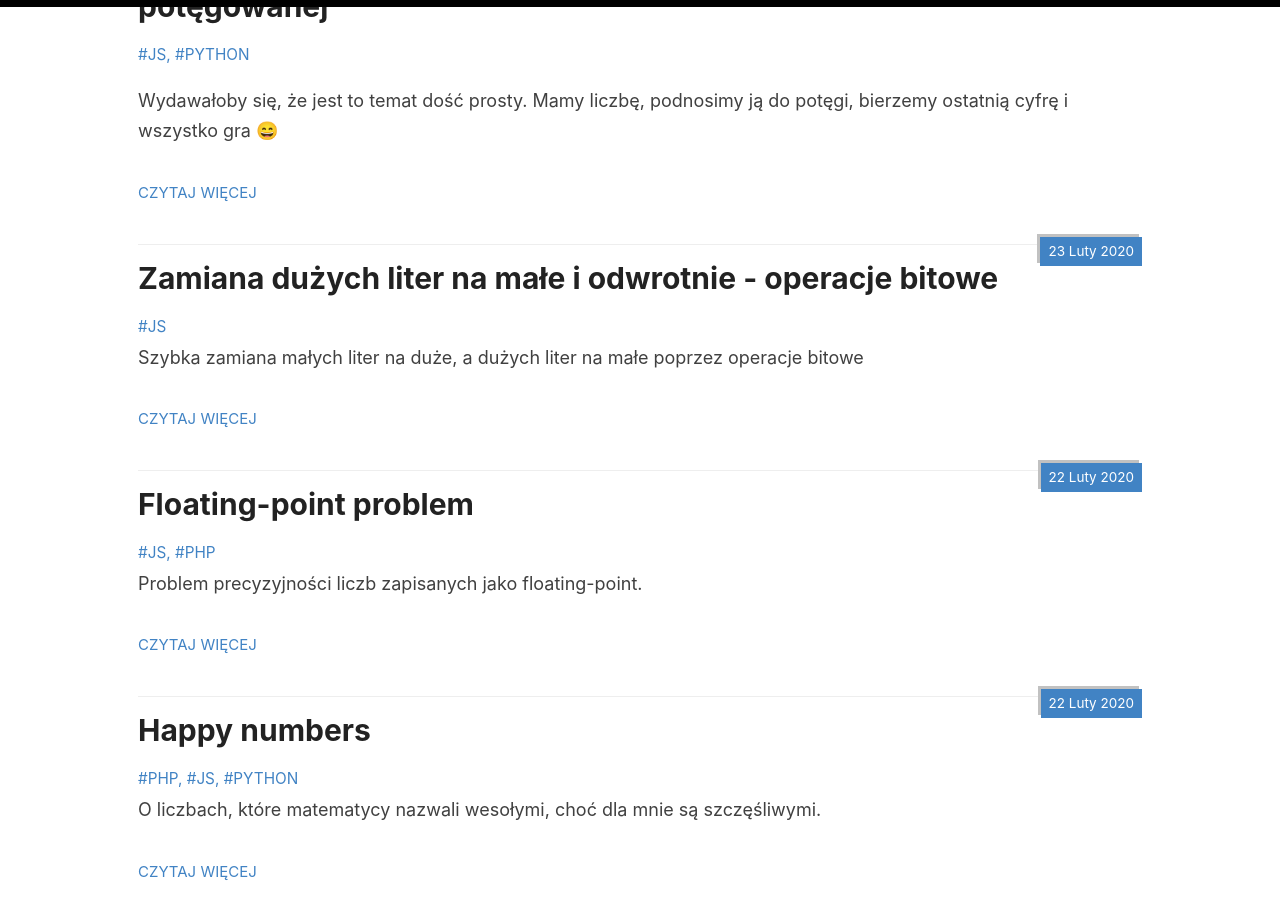
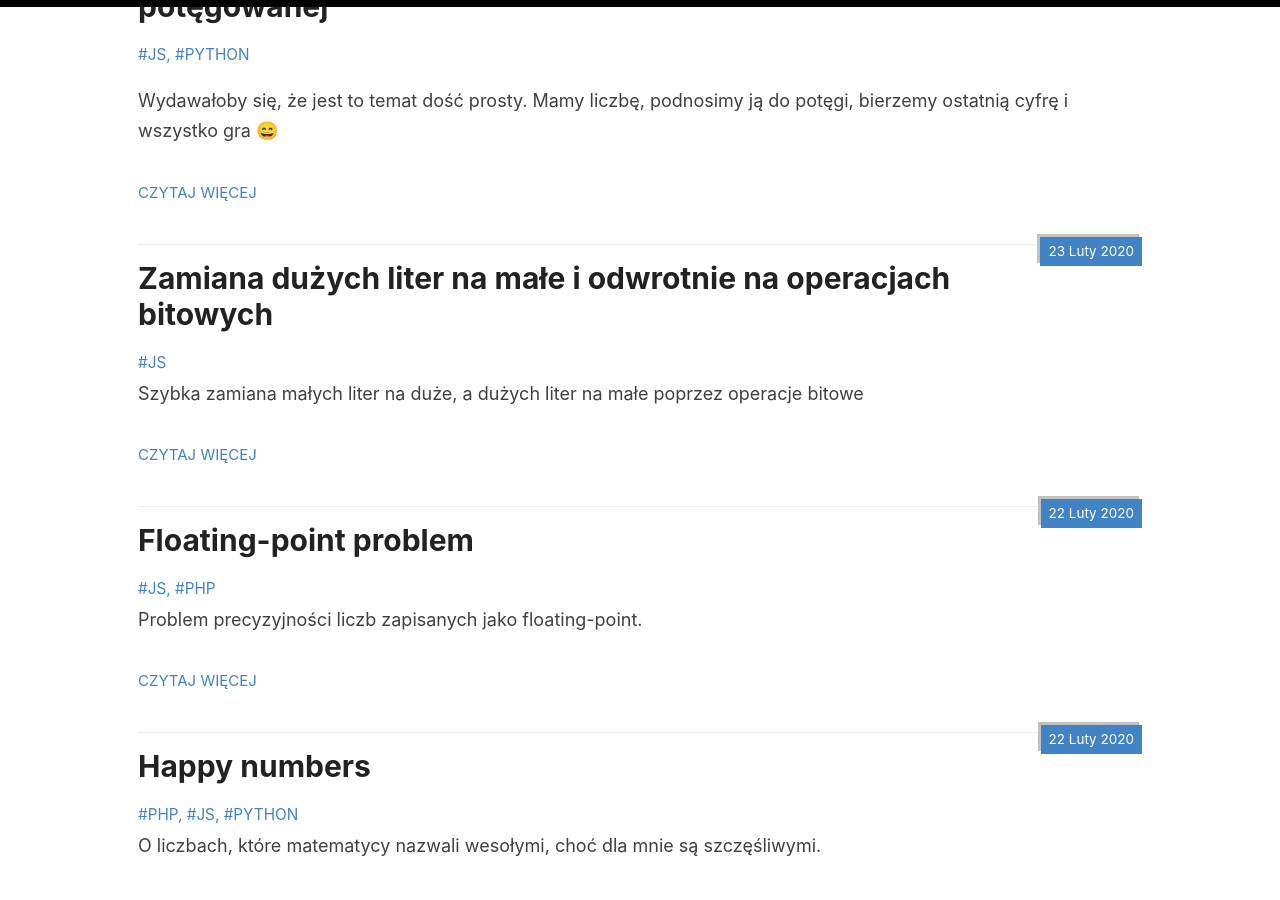
Before and after one commit to xyz-09/blog, a Jekyll site: the page built from index.html, in a window 1280 px wide and 900 px high, scrolled down 386 px. Built offline with Jekyll 4.4.1, drawn with Linux system fonts in a browser that asks for light colours; emoji names are drawn with the system emoji font; some web fonts are replaced; the list of posts is cut into pages by our own code.

Commit message:
Update 2020-02-23-uppercase-lowercase.md

```diff
--- a/_posts/2020-02-23-uppercase-lowercase.md
+++ b/_posts/2020-02-23-uppercase-lowercase.md
@@ -1,6 +1,6 @@
 ---
 layout: post
-title: Zamiana dużych liter na małe i odwrotnie - operacje bitowe
+title: Zamiana dużych liter na małe i odwrotnie na operacjach bitowych
 date: 2020-02-23 14:22
 category: ["programowanie"]
 author: Jozdowska Edyta
```
